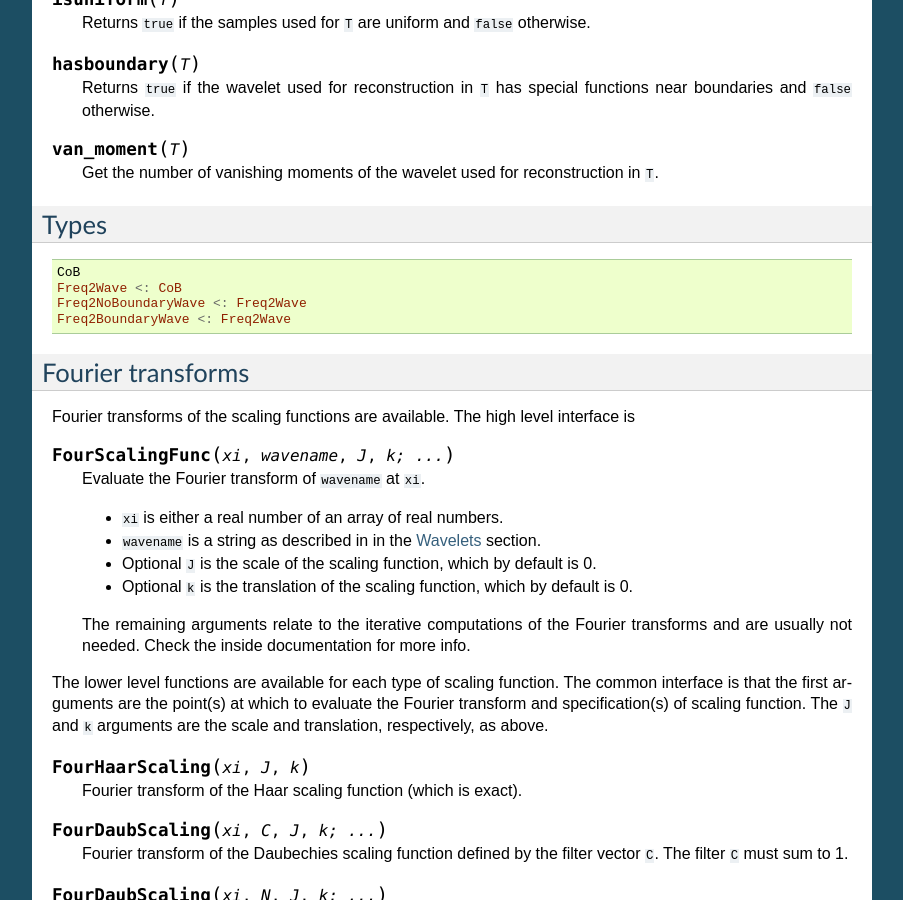
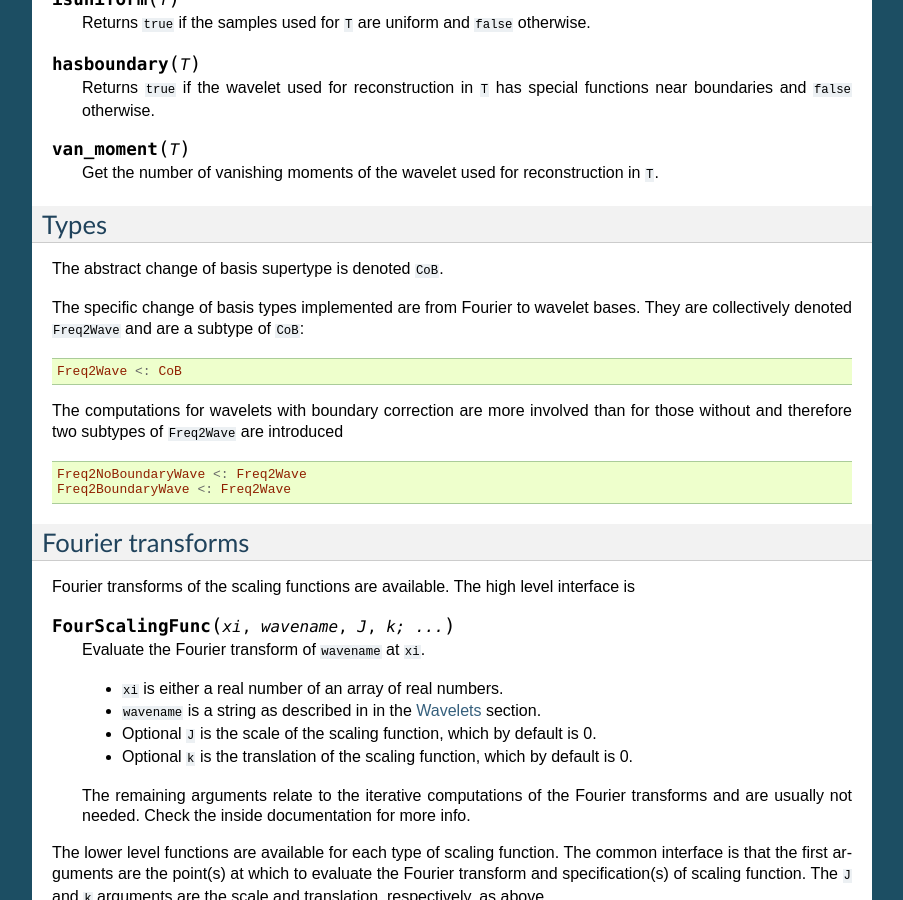
Before and after one commit to robertdj/GeneralizedSampling.jl, a Sphinx documentation site: the page built from doc/source/functions.rst, in a window 1280 px wide and 900 px high, scrolled down 1416 px. Shown: the whole window, without its empty margins (198-1101 px from the left). Built offline with Sphinx 7.4.7, drawn with Linux system fonts in a browser that asks for light colours; cross-references to code outside the pages are shown as plain code.

Commit message:
Type hierarchy documented

```diff
--- a/doc/source/functions.rst
+++ b/doc/source/functions.rst
@@ -84,10 +84,19 @@ Change of basis
 Types
 -----
 
+The abstract change of basis supertype is denoted ``CoB``.
+
+The specific change of basis types implemented are from Fourier to wavelet bases.
+They are collectively denoted ``Freq2Wave`` and are a subtype of ``CoB``:
+
 .. code-block:: julia
 
-    CoB
     Freq2Wave <: CoB
+
+The computations for wavelets with boundary correction are more involved than for those without and therefore two subtypes of ``Freq2Wave`` are introduced
+
+.. code-block:: julia
+
     Freq2NoBoundaryWave <: Freq2Wave
     Freq2BoundaryWave <: Freq2Wave
 
```
